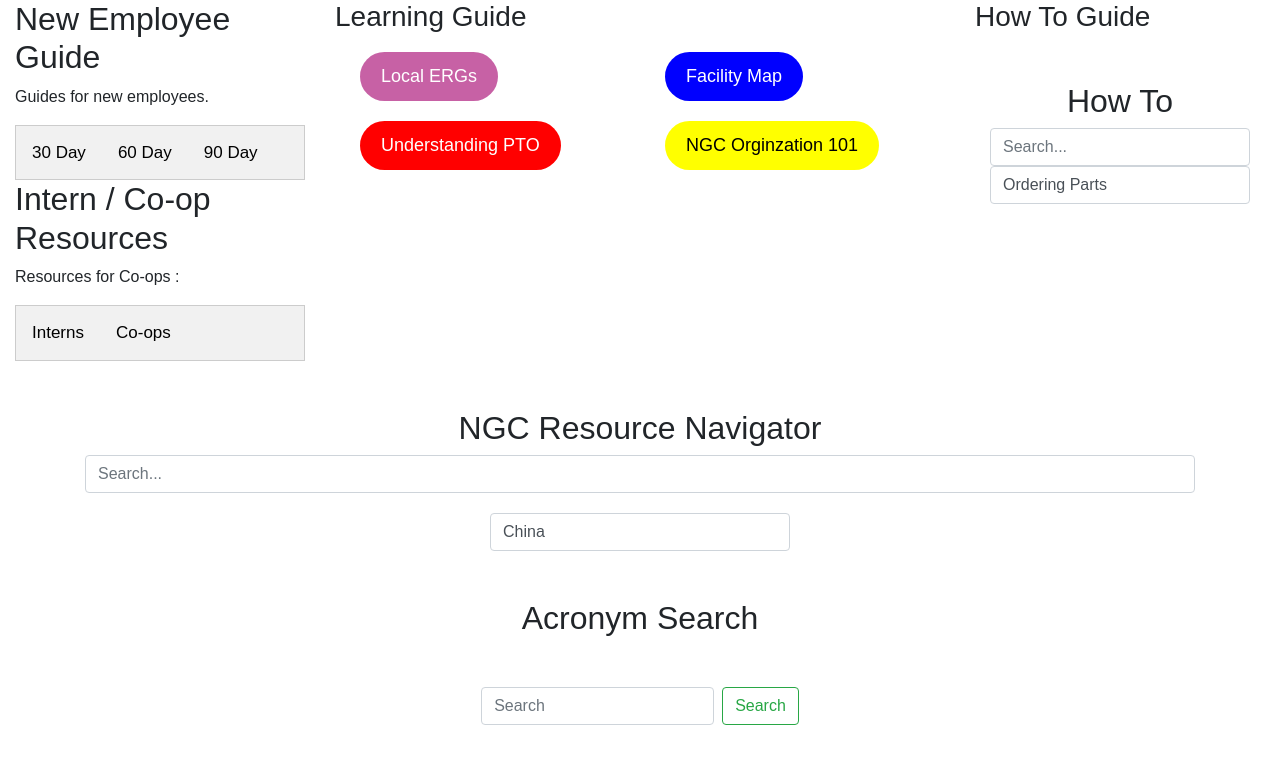
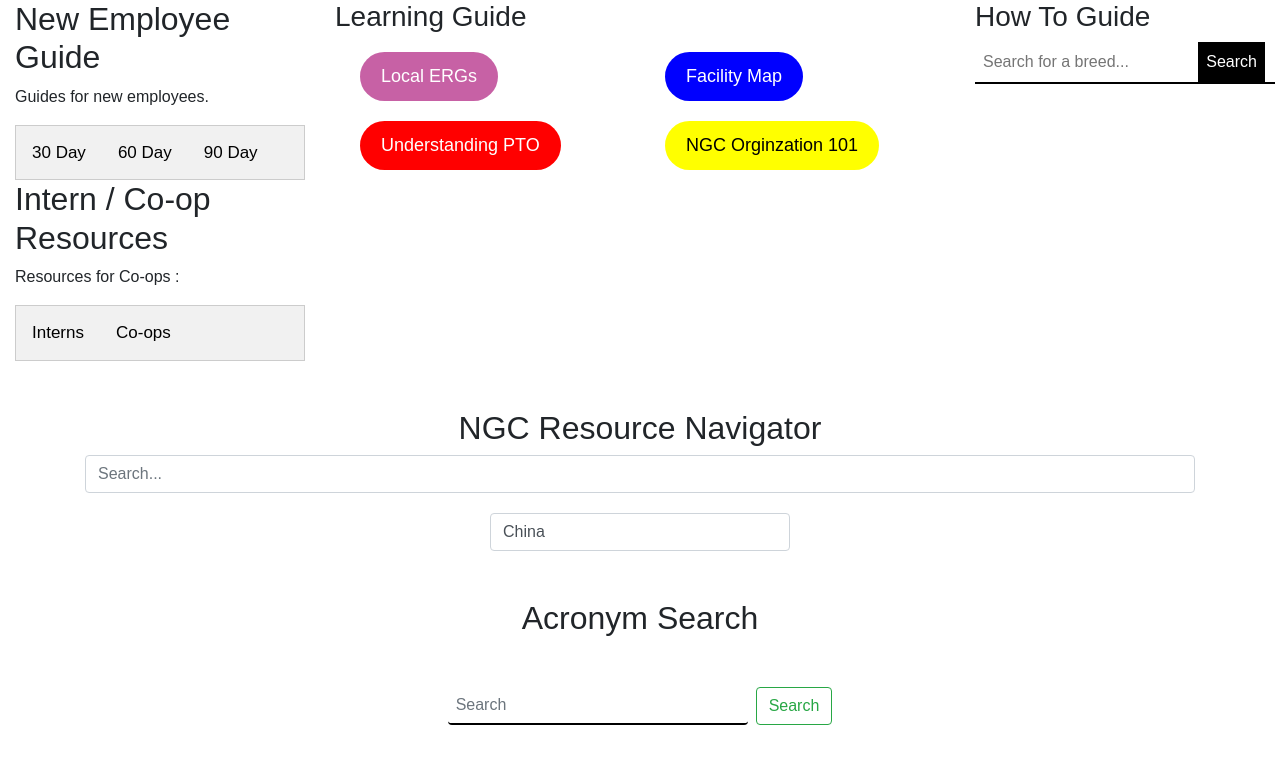
Before and after one commit to thomasii/website, a PHP site: page / in a window 1280 px wide. Shown: the top 764 px of the page. Run offline with PHP 8.4, Linux system fonts and the light colour scheme; some libraries are stand-ins or nearby versions.

Commit message:
newsearchBox

```diff
--- a/index.html
+++ b/index.html
@@ -28,7 +28,7 @@
         </div>
         <div class="col-md-3">
           <h3> How To Guide</h3>
-          <div id="searchHowTo"></div>
+          <div id="newSearch"></div>
         </div>
       </div>
       <div class="row">
@@ -49,7 +49,7 @@
   $("#navigator").load("navigator/index.html");
   $("#search").load("search/index.html");
   $("#searchHowTo").load("searchHowTo/index.html");
-
+  $("#newSearch").load("newSearch/index.html");
   </script>
 
 <script>
@@ -93,6 +93,12 @@
   });
 });
 
+$.getScript('newSearch/script.js', function() {
+    $.get('newSearch/style.css', function(css) {
+      $('head').append('<style>' + css + '</style>');
+  });
+});
+
 </script>
 
 
--- a/newSearch/index.html
+++ b/newSearch/index.html
@@ -6,12 +6,10 @@
     <link rel="stylesheet" href="style.css">
   </head>
   <body>
-    <div id="search-box">
-      <div class="input-container">
-        <input type="text" id="search-input" placeholder="Search...">
-        <ul id="search-results"></ul>
-      </div>
-      <button class="submit-btn" id="submit-btn" disabled>Send</button>
+    <div class="search-container">
+      <input type="text" id="search-input" placeholder="Search for a breed...">
+      <ul id="search-results"></ul>
+      <button id="submit-btn">Search</button>
     </div>
     <script src="script.js"></script>
   </body>
--- a/newSearch/script.js
+++ b/newSearch/script.js
@@ -1,10 +1,10 @@
-// JavaScript code for the search bar
 const data = [
+  { key: "Poodle", value: "https://en.wikipedia.org/wiki/Poodle" },
+  { key: "Labrador Retriever", value: "https://en.wikipedia.org/wiki/Labrador_Retriever" },
   { key: "German Shepherd", value: "https://en.wikipedia.org/wiki/German_Shepherd" },
-    { key: "Golden Retriever", value: "https://en.wikipedia.org/wiki/Golden_Retriever" },
-    { key: "Labrador Retriever", value: "https://en.wikipedia.org/wiki/Labrador_Retriever" },
-    { key: "Poodle", value: "https://en.wikipedia.org/wiki/Poodle" },
-    { key: "Siberian Husky", value: "https://en.wikipedia.org/wiki/Siberian_Husky" }
+  { key: "Bulldog", value: "https://en.wikipedia.org/wiki/Bulldog" },
+  { key: "Beagle", value: "https://en.wikipedia.org/wiki/Beagle" },
+  { key: "Rottweiler", value: "https://en.wikipedia.org/wiki/Rottweiler" }
 ];
 
 const searchInput = document.getElementById("search-input");
@@ -19,10 +19,7 @@
   // Render filtered data as search results
   filteredData.forEach(item => {
     const li = document.createElement("li");
-      const a = document.createElement("a");
-      a.href = item.value;
-      a.innerText = item.key;
-      li.appendChild(a);
+    li.innerText = item.key;
     li.addEventListener("click", () => {
       searchInput.value = item.key;
       submitBtn.disabled = false;
@@ -35,13 +32,33 @@
 function handleSearch() {
   // Filter data based on user input
   const userInput = searchInput.value.toLowerCase().trim();
-    filteredData = data.filter(item => item.key.toLowerCase().startsWith(userInput));
+
+  if (userInput === '') { // Show all options if search input is empty
+    filteredData = data;
+  } else {
+    filteredData = data.filter(item => item.key.toLowerCase().includes(userInput));
+  }
+
   // Render search results
   renderResults();
+}
+
+
+function handleClickOutside(event) {
+  if (!searchInput.contains(event.target) && !searchResults.contains(event.target)) {
+    filteredData = [];
+    renderResults();
+  }
 }
 
 // Add event listeners to search input and submit button
 searchInput.addEventListener("input", handleSearch);
 submitBtn.addEventListener("click", () => {
-    window.location.href = filteredData[0].value;
+  const userInput = searchInput.value.toLowerCase().trim();
+  const result = data.find(item => item.key.toLowerCase() === userInput);
+  if (result) {
+    window.location.href = result.value;
+  }
 });
+
+document.addEventListener("click", handleClickOutside);
--- a/newSearch/style.css
+++ b/newSearch/style.css
@@ -1,51 +1,48 @@
-#search-box {
+.search-container {
+    position: relative;
+  }
+
+  #search-input {
     width: 300px;
-    margin: 20px auto;
-    position: relative;
-    }
-    .input-container {
-    position: relative;
-    display: inline-block;
-    width: 100%;
-    }
-    #search-box input[type="text"] {
-    width: 100%;
+    padding: 8px;
+    border: none;
+    border-bottom: 2px solid black;
     font-size: 16px;
-    padding: 10px;
-    border: 1px solid #ccc;
-    border-radius: 4px;
-    box-sizing: border-box;
-    }
-    #search-box ul {
+    outline: none;
+  }
+
+  #search-results {
+    position: absolute;
+    top: 40px;
+    left: 0;
+    width: 300px;
+    max-height: 200px;
+    overflow-y: auto;
+    background-color: white;
+    border: 1px solid black;
+    border-top: none;
     list-style: none;
+    padding: 0;
     margin: 0;
-    padding: 0;
-    width: 100%;
+    z-index: 1;
+  }
+
+  #search-results li {
+    padding: 8px;
+    cursor: pointer;
+  }
+
+  #search-results li:hover {
+    background-color: lightgray;
+  }
+
+  #submit-btn {
     position: absolute;
-    z-index: 1;
-    background-color: #f9f9f9;
-    border: 1px solid #ccc;
-    }
-    #search-box ul li {
-    padding: 10px;
+    top: 0;
+    right: 0;
+    padding: 8px;
+    background-color: black;
+    color: white;
+    border: none;
     cursor: pointer;
-    }
-    #search-box ul li:hover {
-    background-color: #e9e9e9;
-    }
-    #search-box .submit-btn {
-    display: inline-block;
-    width: auto;
-    padding: 10px;
-    margin-top: 10px;
-    margin-left: 10px;
-    background-color: #4CAF50;
-    color: #fff;
-    border: none;
-    border-radius: 4px;
-    cursor: pointer;
-    font-size: 16px;
-    }
-    #search-box .submit-btn:hover {
-    background-color: #3e8e41;
-    }
+  }
--- a/style.css
+++ b/style.css
@@ -81,3 +81,52 @@
   border: 1px solid #ccc;
   border-top: none;
 }
+
+.search-container {
+  position: relative;
+}
+
+#search-input {
+  width: 300px;
+  padding: 8px;
+  border: none;
+  border-bottom: 2px solid black;
+  font-size: 16px;
+  outline: none;
+}
+
+#search-results {
+  position: absolute;
+  top: 40px;
+  left: 0;
+  width: 300px;
+  max-height: 200px;
+  overflow-y: auto;
+  background-color: white;
+  border: 1px solid black;
+  border-top: none;
+  list-style: none;
+  padding: 0;
+  margin: 0;
+  z-index: 1;
+}
+
+#search-results li {
+  padding: 8px;
+  cursor: pointer;
+}
+
+#search-results li:hover {
+  background-color: lightgray;
+}
+
+#submit-btn {
+  position: absolute;
+  top: 0;
+  right: 0;
+  padding: 8px;
+  background-color: black;
+  color: white;
+  border: none;
+  cursor: pointer;
+}
```
Lines whose indentation alone changed are shown as unchanged.
